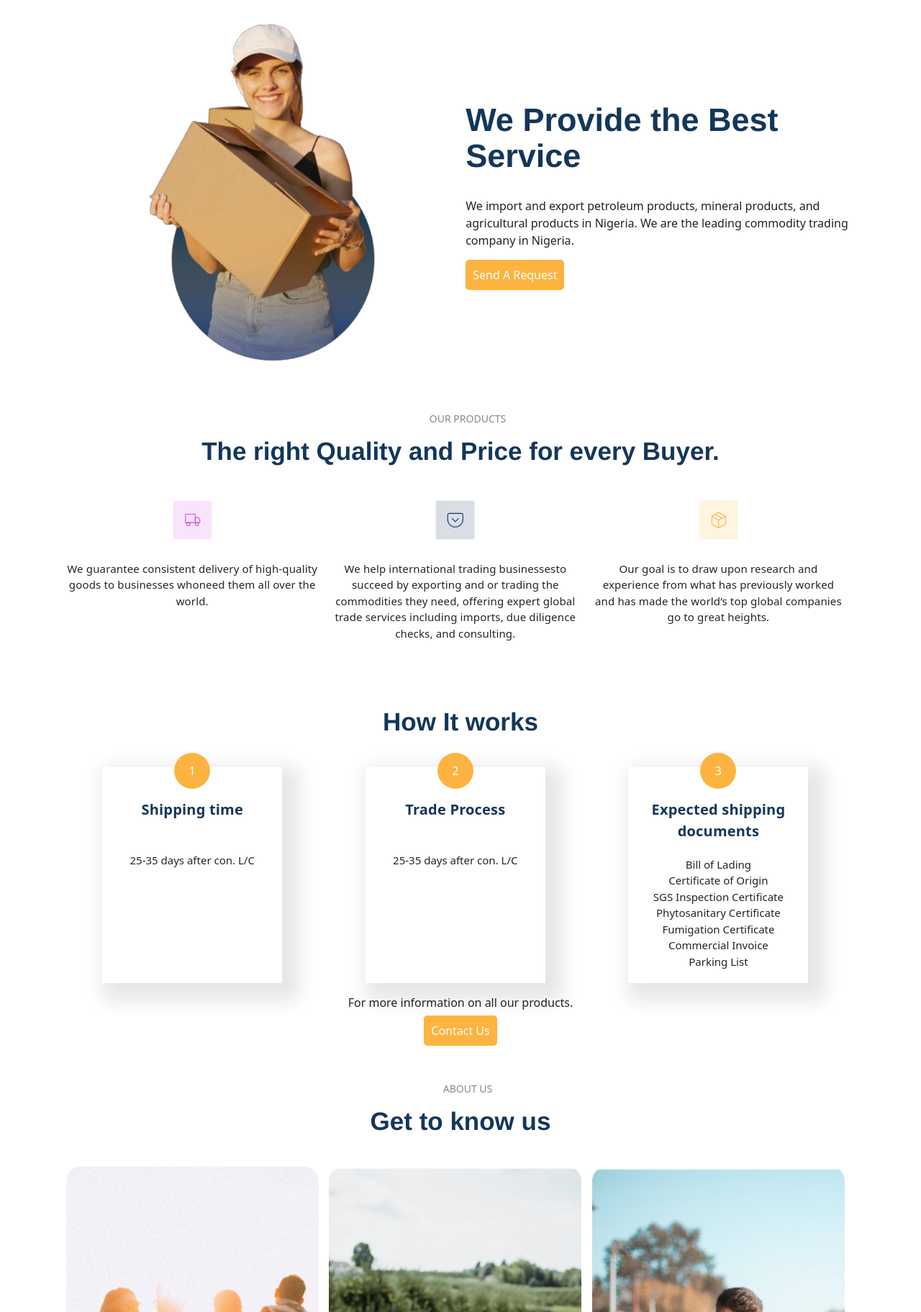
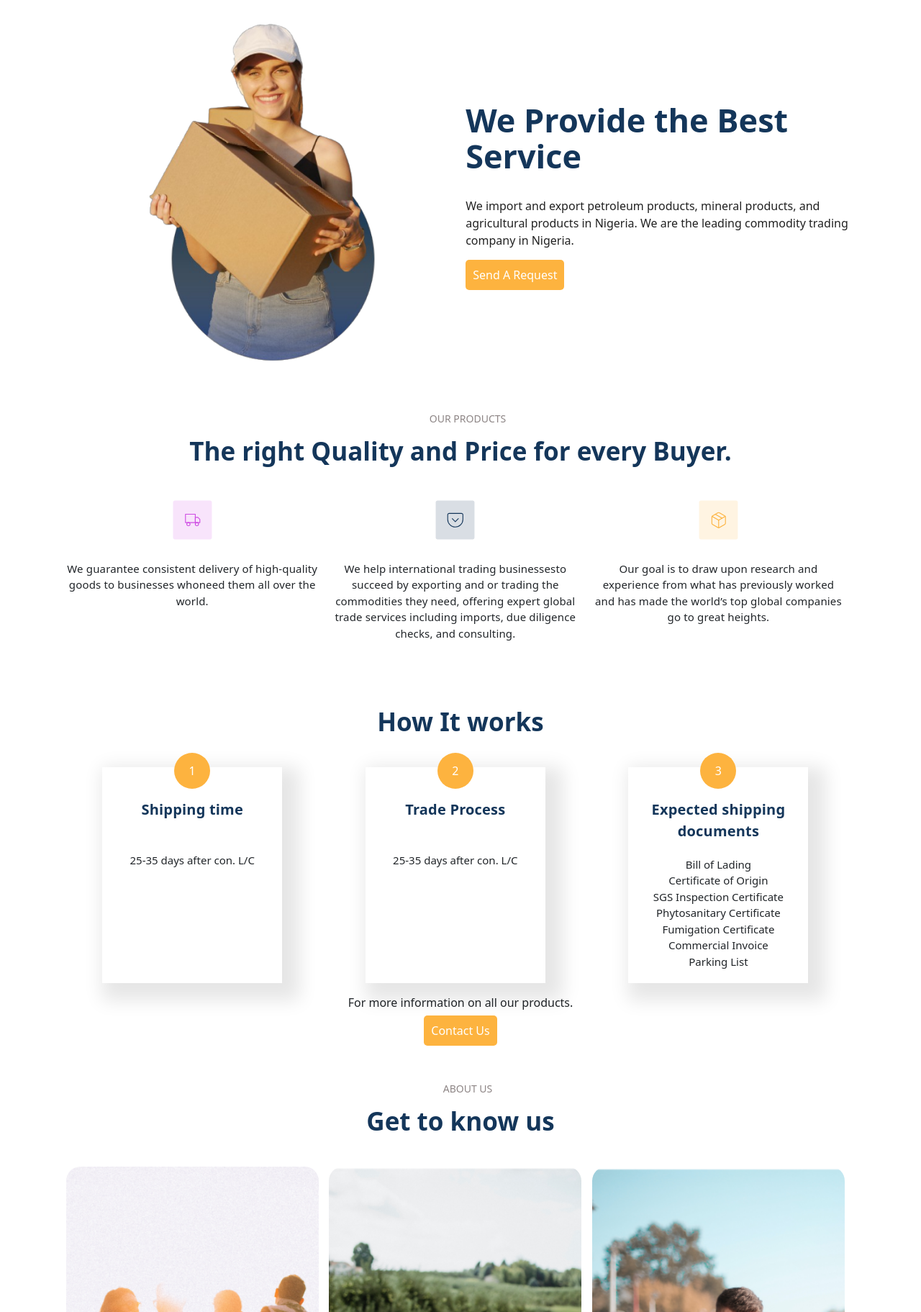
Before and after one commit to Jayyp1234/Crosswater-Project, a Flask app: page / in a window 1280 px wide. Shown: the part 76-1899 px from the top of the page at 72% size. Run offline with Flask 2, Linux system fonts and the light colour scheme; some libraries are stand-ins or nearby versions; some web fonts are replaced.

Commit message:
fix fonts

```diff
--- a/crosswaterproject/static/main.css
+++ b/crosswaterproject/static/main.css
@@ -58,7 +58,6 @@ nav{
   color: white;
 }
 .body2 h2{
-  font-family: Helvetica;
 font-size: 45px;
 font-style: normal;
 font-weight: 700;
@@ -158,7 +157,6 @@ color: #222222;
   margin: 10px;
 }
 .ikea h2{
-  font-family: Helvetica;
 font-size: 35px;
 font-style: normal;
 font-weight: 700;
```
